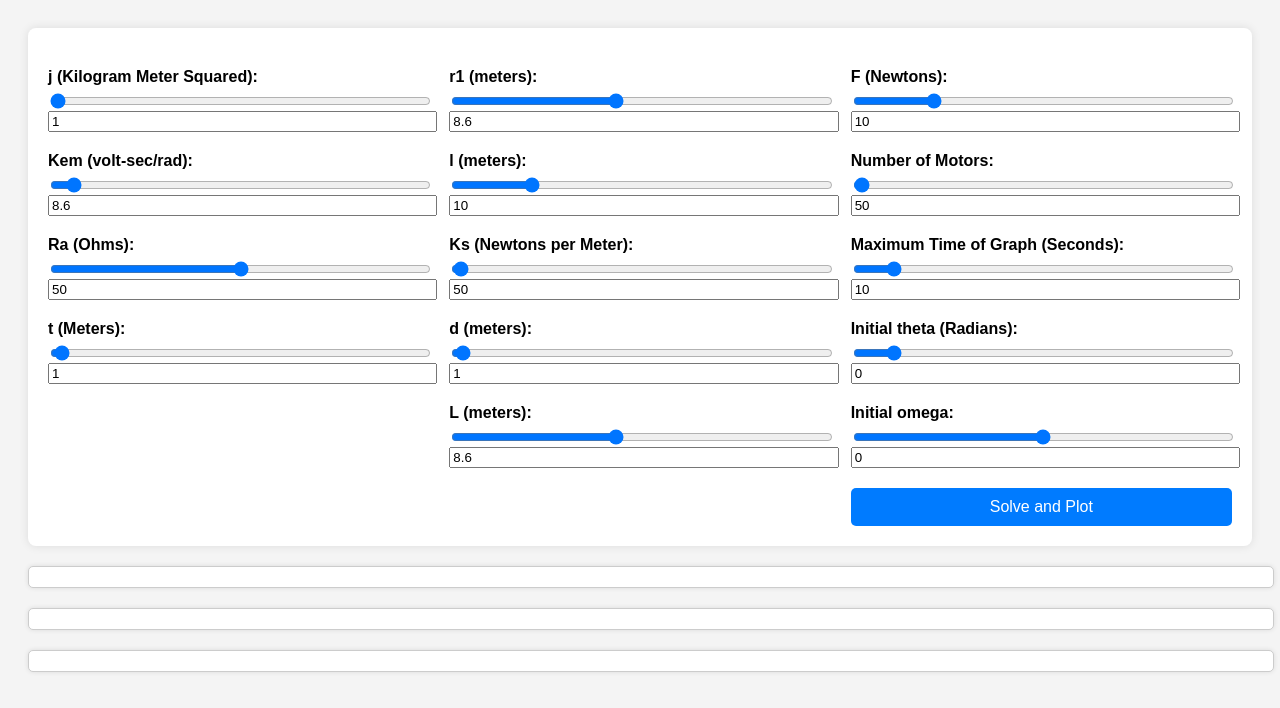
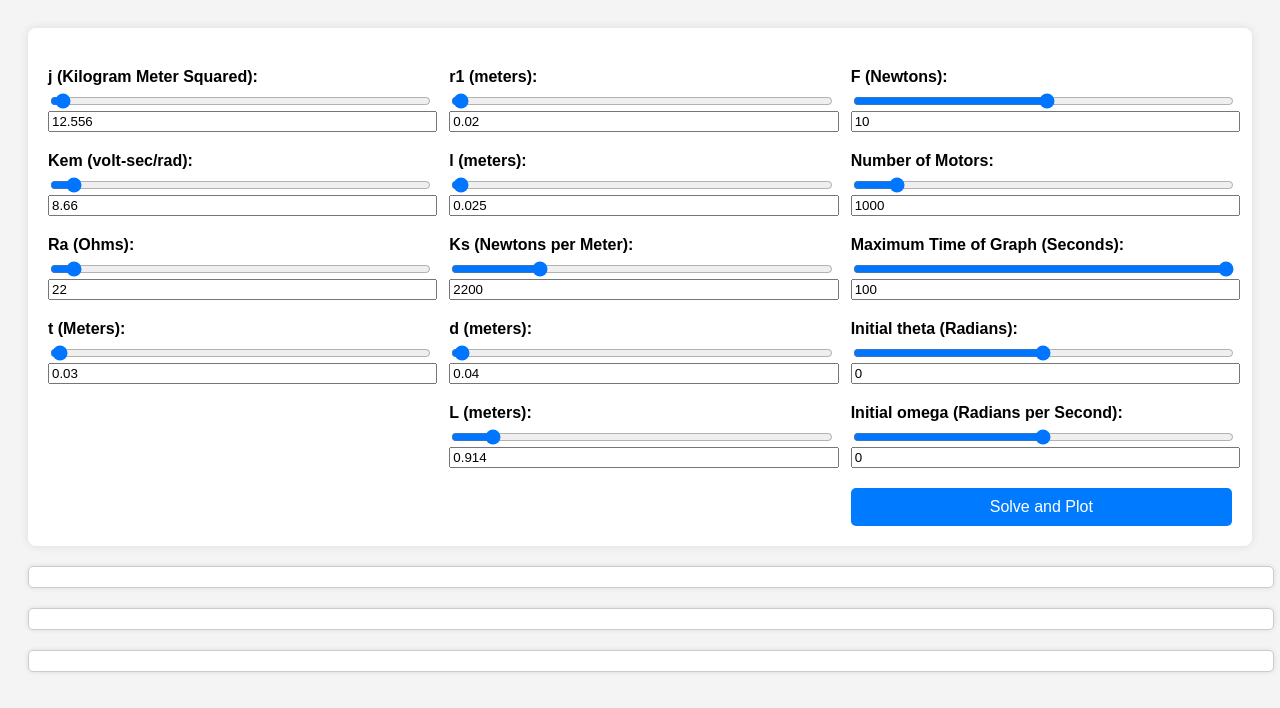
Before and after one commit to arian-lrd/simulator, a Flask app: page / in a window 1280 px wide. Shown: the top 708 px of the page. Run offline with Flask 3, Linux system fonts and the light colour scheme; some libraries are stand-ins or nearby versions.

Commit message:
Updated input ranges and initial on-load values

```diff
--- a/templates/index.html
+++ b/templates/index.html
@@ -15,23 +15,23 @@
 
     <div class="input-group" style="grid-column: 1 ;">
         <label for="j">j (Kilogram Meter Squared):</label>
-        <input type="range" id="j-range" min="0" max="1000" step="0.1" value="1" list="values">
-        <input type="number" name="j" id="j-number" min="0" max="100" step="0.1" value="1">
+        <input type="range" id="j-range" min="0" max="1000" step="0.001" value="12.556" list="values">
+        <input type="number" name="j" id="j-number" min="0" max="1000" step="0.001" value="12.556">
     </div>
     <div class="input-group" style="grid-column: 1;">
         <label for="Kem">Kem (volt-sec/rad):</label>
-        <input type="range" id="Kem-range" min="0" max="200" step="0.1" value="8.6">
-        <input type="number" name="Kem" id="Kem-number" min="0" max="200" step="0.1" value="8.6">
+        <input type="range" id="Kem-range" min="0" max="200" step="0.001" value="8.66">
+        <input type="number" name="Kem" id="Kem-number" min="0" max="200" step="0.001" value="8.66">
     </div>
     <div class="input-group" style="grid-column: 1 ;">
         <label for="Ra">Ra (Ohms):</label>
-        <input type="range" id="Ra-range" min="0" max="100" step="1" value="50">
-        <input type="number" name="Ra" id="Ra-number" min="0" max="100" step="1" value="50">
+        <input type="range" id="Ra-range" min="0" max="500" step="0.01" value="22">
+        <input type="number" name="Ra" id="Ra-number" min="0" max="500" step="0.01" value="22">
     </div>
     <div class="input-group" style="grid-column: 1 ;">
         <label for="t">t (Meters):</label>
-        <input type="range" id="t-range" min="0" max="100" step="0.01" value="1">
-        <input type="number" name="t" id="t-number" min="0" max="100" step="0.01" value="1">
+        <input type="range" id="t-range" min="0" max="5" step="0.0001" value="0.03">
+        <input type="number" name="t" id="t-number" min="0" max="5" step="0.0001" value="0.03">
     </div>
     </div>
 
@@ -39,57 +39,57 @@
     <div class="input-column">
     <div class="input-group" style="grid-column: 2 ;">
         <label for="r1">r1 (meters):</label>
-        <input type="range" id="r1-range" min="0" max="20" step="0.01" value="8.6">
-        <input type="number" name="r1" id="r1-number" min="0" max="20" step="0.01" value="8.6">
+        <input type="range" id="r1-range" min="0" max="5" step="0.0001" value="0.02">
+        <input type="number" name="r1" id="r1-number" min="0" max="5" step="0.0001" value="0.02">
     </div>
     <div class="input-group" style="grid-column: 2 ;">
         <label for="l">l (meters):</label>
-        <input type="range" id="l-range" min="0" max="50" step="0.001" value="10">
-        <input type="number" name="l" id="l-number" min="0" max="50" step="0.001" value="10">
+        <input type="range" id="l-range" min="0" max="5" step="0.0001" value="0.025">
+        <input type="number" name="l" id="l-number" min="0" max="5" step="0.0001" value="0.025">
     </div>
     <div class="input-group" style="grid-column: 2 ;">
         <label for="Ks">Ks (Newtons per Meter):</label>
-        <input type="range" id="Ks-range" min="0" max="10000" step="1" value="50">
-        <input type="number" name="Ks" id="Ks-number" min="0" max="10000" step="1" value="50">
+        <input type="range" id="Ks-range" min="0" max="10000" step="1" value="2200">
+        <input type="number" name="Ks" id="Ks-number" min="0" max="10000" step="1" value="2200">
     </div>
     <div class="input-group" style="grid-column: 2 ;">
         <label for="d">d (meters):</label>
-        <input type="range" id="d-range" min="0" max="100" step="0.01" value="1">
-        <input type="number" name="d" id="d-number" min="0" max="100" step="0.01" value="1">
+        <input type="range" id="d-range" min="0" max="5" step="0.0001" value="0.04">
+        <input type="number" name="d" id="d-number" min="0" max="5" step="0.0001" value="0.04">
     </div>
     <div class="input-group" style="grid-column: 2 ;">
         <label for="L">L (meters):</label>
-        <input type="range" id="L-range" min="0" max="20" step="0.001" value="8.6">
-        <input type="number" name="L" id="L-number" min="0" max="20" step="0.001" value="8.6">
+        <input type="range" id="L-range" min="0" max="10" step="0.0001" value="0.914">
+        <input type="number" name="L" id="L-number" min="0" max="10" step="0.0001" value="0.914">
     </div>
     </div>
 
     <div class="input-column" >
     <div class="input-group" style="grid-column: 3 ;">
         <label for="F">F (Newtons):</label>
-        <input type="range" id="F-range" min="0" max="50" step="1" value="10">
-        <input type="number" name="F" id="F-number" min="0" max="50" step="1" value="10">
+        <input type="range" id="F-range" min="-500" max="500" step="0.01" value="10">
+        <input type="number" name="F" id="F-number" min="-500" max="500" step="0.01" value="10">
     <div class="input-group" style="grid-column: 3 ;">
         <label for="N">Number of Motors:</label>
-        <input type="range" id="N-range" min="0" max="10000" step="1" value="50">
-        <input type="number" name="N" id="N-number" min="0" max="1000" step="1" value="50">
+        <input type="range" id="N-range" min="0" max="10000" step="1" value="1000">
+        <input type="number" name="N" id="N-number" min="0" max="10000" step="1" value="1000">
     </div>
 
     <!-- Repeat for the remaining parameters -->
     <div class="input-group" style="grid-column: 3 ;">
         <label for="maximumTime">Maximum Time of Graph (Seconds):</label>
-        <input type="range" id="maximumTime-range" min="1" max="100" step="1" value="10">
-        <input type="number" name="maximumTime" id="maximumTime-number" min="1" max="60" step="1" value="10">
+        <input type="range" id="maximumTime-range" min="1" max="100" step="1" value="100">
+        <input type="number" name="maximumTime" id="maximumTime-number" min="1" max="100" step="1" value="100">
     </div>
     <div class="input-group" style="grid-column: 3 ;">
         <label for="theta_0">Initial theta (Radians):</label>
-        <input type="range" id="theta_0-range" min="-10" max="100" step="0.01" value="0">
-        <input type="number" name="theta_0" id="theta_0-number" min="-10" max="100" step="0.01" value="0">
+        <input type="range" id="theta_0-range" min="-100" max="100" step="0.001" value="0">
+        <input type="number" name="theta_0" id="theta_0-number" min="-100" max="100" step="0.001" value="0">
     </div>
     <div class="input-group" style="grid-column: 3 ;">
-        <label for="omega_0">Initial omega:</label>
-        <input type="range" id="omega_0-range" min="-10" max="10" step="0.01" value="0">
-        <input type="number" name="omega_0" id="omega_0-number" min="-10" max="10" step="0.01" value="0">
+        <label for="omega_0">Initial omega (Radians per Second):</label>
+        <input type="range" id="omega_0-range" min="-100" max="100" step="0.001" value="0">
+        <input type="number" name="omega_0" id="omega_0-number" min="-100" max="100" step="0.001" value="0">
     </div>
     </div>
     <button type="submit">Solve and Plot</button>
```
